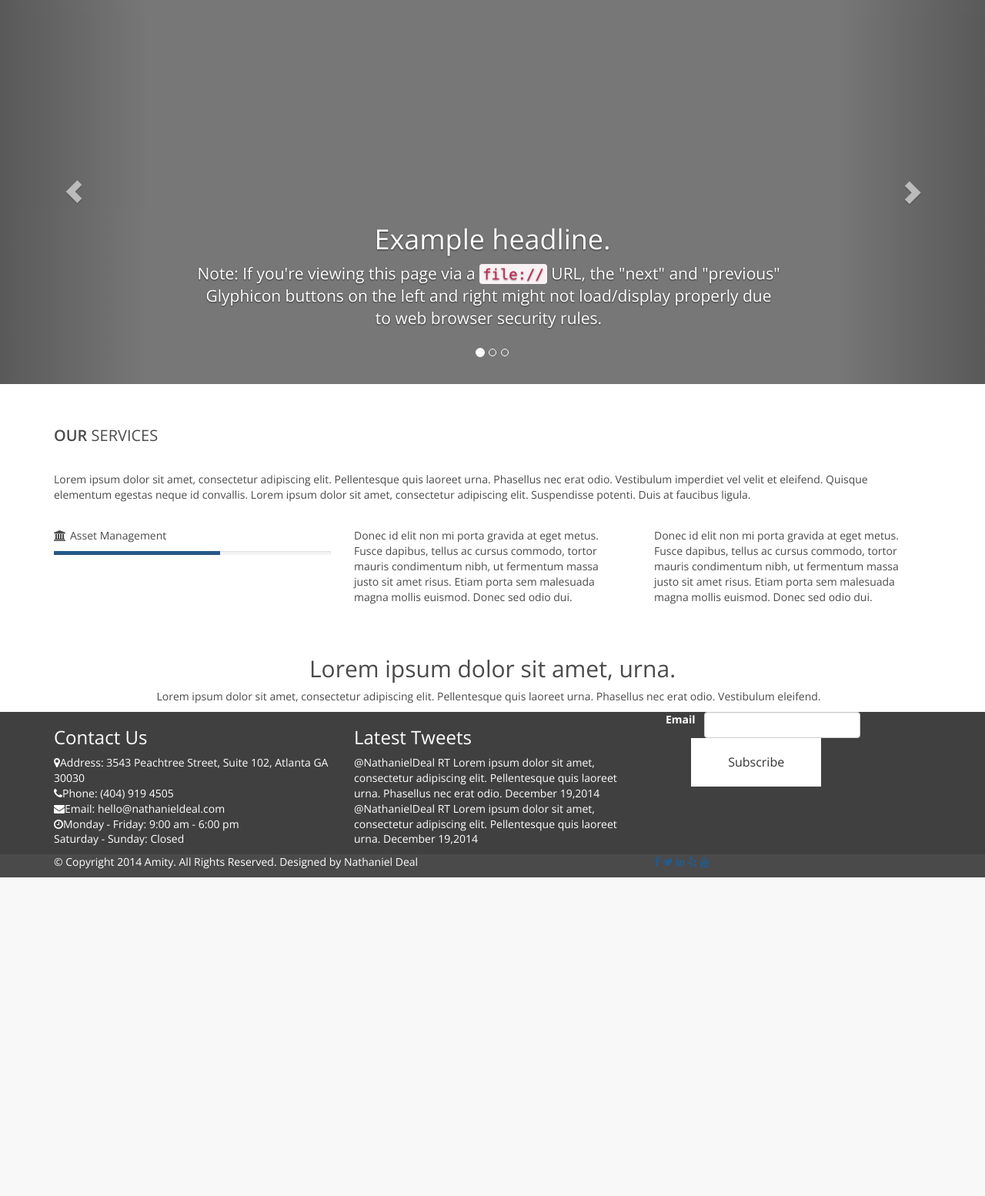
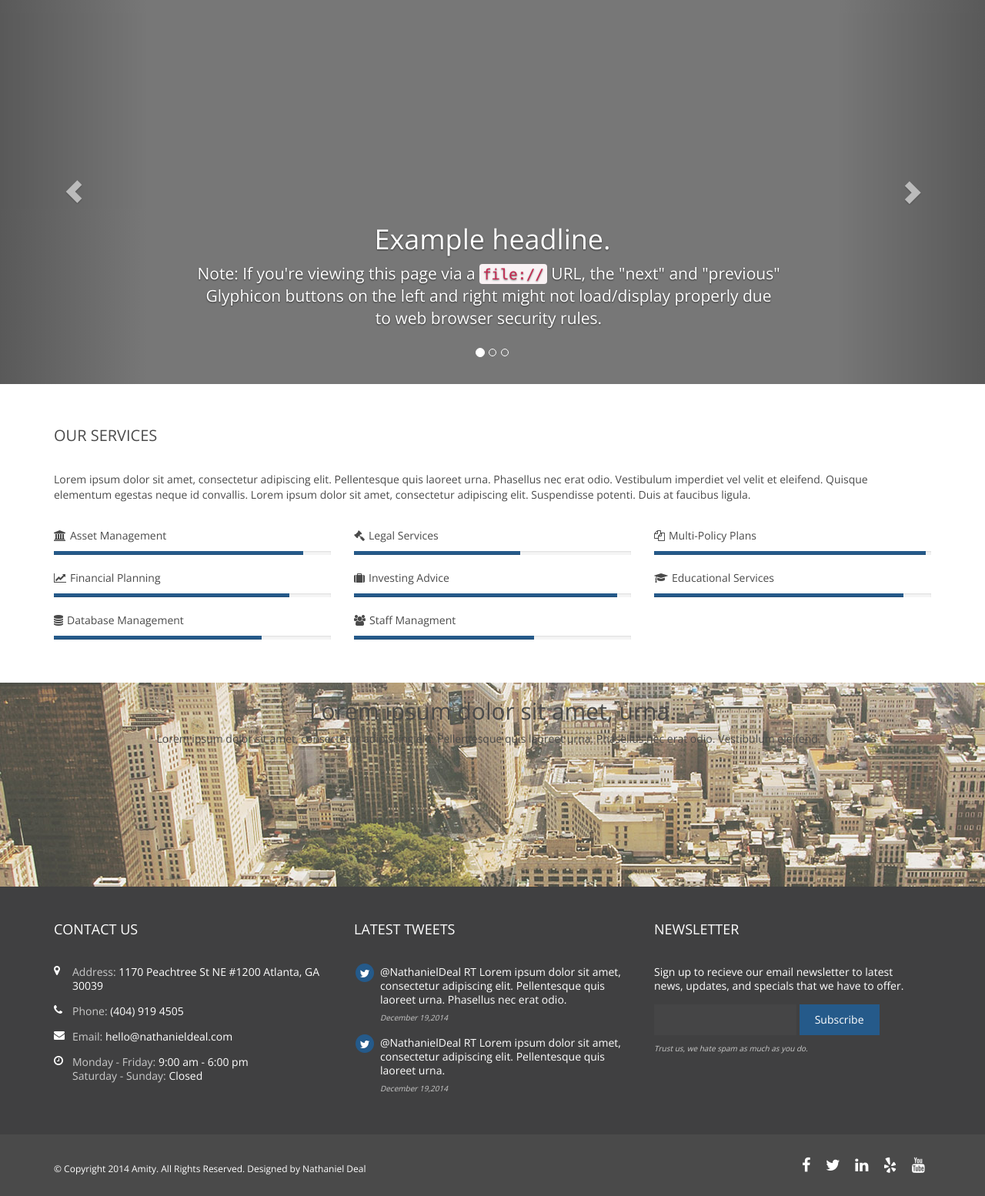
Before and after one commit to Kostjuchenko-AV/corporate-theme, a PHP site: page / in a window 1280 px wide. Shown: the part 1762-3316 px from the top of the page at 77% size. Before the commit the page ends 2902 px from the top, so only its background shows below. Run offline with PHP 8.4, Linux system fonts and the light colour scheme.

Commit message:
Updates to home page template

```diff
--- a/HTML/css/main.css
+++ b/HTML/css/main.css
@@ -29,12 +29,18 @@ h6 {
 }
 h3.title {
   font-size: 20px;
-  font-weight: 600;
   padding-bottom: 26px;
   text-transform: uppercase;
 }
 h3.title span {
-  font-weight: 400;
+  font-weight: 300;
+}
+h4.title {
+  padding-bottom: 26px;
+  text-transform: uppercase;
+}
+h4.title span {
+  font-weight: 300;
 }
 p {
   margin: 0 10px 10px 0;
@@ -55,6 +61,9 @@ a:hover {
 }
 .btn.btn-primary {
   background-color: #255a8a;
+}
+.btn b {
+  font-weight: 600;
 }
 /* HEADER STYLES
 -------------------------------------------------- */
@@ -331,6 +340,8 @@ header.shrink-header .navbar-wrapper .navbar-nav > li > a {
 /*  FEATURED STYLING
 -------------------------------------------------- */
 .featured {
+  height: 265px;
+  background-image: url(../img/city-overview.jpg);
   text-align: center;
 }
 /*  FOOTER STYLING
@@ -338,10 +349,109 @@ header.shrink-header .navbar-wrapper .navbar-nav > li > a {
 .footer-top {
   background-color: #404041;
   color: white;
+  padding: 36px 0;
+}
+.footer-top .contact-block li {
+  margin-bottom: 15px;
+  line-height: 18px;
+  position: relative;
+  padding-left: 24px;
+}
+.footer-top .contact-block li i {
+  display: inline-block;
+  width: 24px;
+  position: absolute;
+  top: 0;
+  left: 0;
+}
+.footer-top .contact-block li span {
+  color: #cacaca;
+}
+.footer-top .contact-block li a {
+  color: white;
+  -webkit-transition: all 0.1s ease-in-out 0s;
+          transition: all 0.1s ease-in-out 0s;
+}
+.footer-top .contact-block li a:hover {
+  color: #6fa7d9;
+}
+.footer-top .twitter-block li {
+  margin-bottom: 15px;
+  line-height: 18px;
+  position: relative;
+  padding-left: 34px;
+  padding-right: 10px;
+}
+.footer-top .twitter-block li .fa-stack {
+  position: absolute;
+  top: -3px;
+  left: 0;
+}
+.footer-top .twitter-block li .fa-circle {
+  color: #255a8a;
+}
+.footer-top .twitter-block li time {
+  color: #cacaca;
+  display: block;
+  font-size: 10px;
+  font-style: italic;
+  margin-top: 5px;
+}
+.footer-top .newsletter-block p {
+  margin-bottom: 15px;
+  line-height: 18px;
+}
+.footer-top .newsletter-block .control-label {
+  text-indent: -9999px;
+}
+.footer-top .newsletter-block input {
+  display: inline-block;
+  border-radius: 0;
+  background-color: #454546;
+  box-shadow: none;
+  border: none;
+  height: 40px;
+  color: white;
+  width: 185px;
+}
+.footer-top .newsletter-block button {
+  display: inline-block;
+  padding: 10px 20px;
+  background-color: #255a8a;
+  font-size: 14px;
+  color: white;
+  -webkit-transition: all 0.1s ease-in-out 0s;
+          transition: all 0.1s ease-in-out 0s;
+}
+.footer-top .newsletter-block button:hover {
+  color: #255a8a;
+  background-color: white;
+}
+.footer-top .newsletter-block small {
+  color: #cacaca;
+  display: block;
+  font-size: 10px;
+  font-style: italic;
+  margin-top: 10px;
 }
 .footer-bottom {
   background-color: #4a4a4a;
   color: white;
+  padding: 26px;
+}
+.footer-bottom p {
+  font-size: 12px;
+  margin: 10px 0 0;
+}
+.footer-bottom .follow a {
+  color: white;
+  font-size: 20px;
+  padding: 0 8px;
+  -webkit-transition: all 0.1s ease-in-out 0s;
+          transition: all 0.1s ease-in-out 0s;
+}
+.footer-bottom .follow a:hover {
+  color: #6fa7d9;
 }
 /* RESPONSIVE CSS
 -------------------------------------------------- */
--- a/HTML/css/main.less
+++ b/HTML/css/main.less
@@ -48,12 +48,20 @@ h1, h2, h3, h4, h5, h6 {
 
 h3.title {
 	font-size: 20px;
-	font-weight: 600;
 	padding-bottom: 26px;
 	text-transform: uppercase;
 
 	span {
-		font-weight: 400;
+		font-weight: 300;
+	}
+}
+
+h4.title {
+	padding-bottom: 26px;
+	text-transform: uppercase;
+
+	span {
+		font-weight: 300;
 	}
 }
 
@@ -77,9 +85,12 @@ a:hover {
 	padding: 20px 48px;
 	font-size: @font-size-medium;
 
-
 	&.btn-primary {
 		background-color: @brand-primary;
+	}
+
+	b {
+		font-weight: 600;
 	}
 }
 
@@ -422,6 +433,9 @@ header {
 /*  FEATURED STYLING
 -------------------------------------------------- */
 .featured {
+
+	height: 265px;
+	background-image: url(../img/city-overview.jpg);
 	text-align: center;
 
 }
@@ -432,11 +446,137 @@ header {
 .footer-top {
 	background-color: @gray-dark;
 	color: white;
+	padding: @section-padding;
+
+	.contact-block {
+
+		li {
+			margin-bottom: 15px;
+			line-height: 18px;
+			position: relative;
+			padding-left: 24px;
+
+			i {
+				display: inline-block;
+				width: 24px;
+				position: absolute;
+				top: 0;
+				left: 0;
+			}
+
+			span {
+				color: @gray-light;
+			}
+
+			a {
+				color: white;
+				transition: @tras-all-fast;
+			}
+
+			a:hover {
+				color: @brand-primary-light;
+			}
+		}
+	}
+
+	.twitter-block {
+
+		li {
+			margin-bottom: 15px;
+			line-height: 18px;
+			position: relative;
+			padding-left: 34px;
+			padding-right: 10px;
+
+			.fa-stack {
+				position: absolute;
+				top: -3px;
+				left: 0;
+			}
+
+			.fa-circle {
+				color: @brand-primary;
+			}
+
+			time {
+				color: @gray-light;
+				display: block;
+				font-size: 10px;
+				font-style: italic;
+				margin-top: 5px;
+			}
+		}
+	}
+
+	.newsletter-block {
+
+		p {
+			margin-bottom: 15px;
+			line-height: 18px;
+		}
+
+		.control-label {
+			text-indent: -9999px;
+		}
+
+		input {
+			display: inline-block;
+			border-radius: 0;
+			background-color: #454546;
+			box-shadow: none;
+			border: none;
+			height: 40px;
+			color: white;
+			width: 185px;
+		}
+
+		button {
+			display: inline-block;
+			padding: 10px 20px;
+			background-color: @brand-primary;
+			font-size: @font-size-base;
+			color: white;
+			transition: @tras-all-fast;
+
+			&:hover {
+				color: @brand-primary;
+				background-color: white;
+			}
+		}
+
+		small {
+			color: @gray-light;
+			display: block;
+			font-size: 10px;
+			font-style: italic;
+			margin-top: 10px;
+		}
+	}
+
 }
 
 .footer-bottom {
 	background-color: @gray;
 	color: white;
+	padding: 26px;
+
+	p {
+		font-size: @font-size-small;
+		margin: 10px 0 0;
+	}
+
+	.follow {
+		a {
+			color: white;
+			font-size: 20px;
+			padding: 0 8px;
+			transition: @tras-all-fast;
+		}
+
+		a:hover {
+			color: @brand-primary-light;
+		}
+	}
 }
 
 
--- a/HTML/index.html
+++ b/HTML/index.html
@@ -194,7 +194,7 @@
 	Phasellus nec erat odio. Vestibulum eleifend. </p>
 						</div>
 						<div class="col-sm-2">
-							<a class="btn btn-primary" href="#" role="button">Read More</a>
+							<a class="btn btn-primary" href="#" role="button"><b>Read</b> More</a>
 						</div>
 					</div>
 				</div>
@@ -230,10 +230,10 @@
 			<div class="mini-portfolio">
 				<div class="container">
 					<div class="row">
-						<div class="col-md-12 clearfix">
+						<div class="col-sm-12 clearfix">
 							<h3 class="pull-left title">Recent <span>Work</span></h3>
 							<span class="pull-right">
-								<h3><a href="#"><i class="fa fa-plus"></h3></i></a>
+								<h3 class="title"><a href="#"><i class="fa fa-plus"></h3></i></a>
 							</span>
 						</div>
 					</div>
@@ -305,7 +305,7 @@
 				<div class="container">
 
 					<div class="row">
-						<div class="col-md-12">
+						<div class="col-sm-12">
 							<h3 class="title">Our <span>Services</span></h3>
 							<p>Lorem ipsum dolor sit amet, consectetur adipiscing elit. Pellentesque quis laoreet urna. Phasellus nec erat odio. Vestibulum imperdiet vel velit et eleifend. Quisque elementum egestas neque id convallis. Lorem ipsum dolor sit amet, consectetur adipiscing elit. Suspendisse
 potenti. Duis at faucibus ligula.
@@ -313,26 +313,72 @@ potenti. Duis at faucibus ligula.
 						</div>
 					</div>
 					<div class="row line-graph">
-						<div class="col-md-4">
+						<div class="col-sm-4">
 							<div class="graph-item">
 								<span><i class="fa fa-bank"></i>Asset Management</span>
 								<div class="progress">
-									<div class="progress-bar" role="progressbar" aria-valuenow="60" aria-valuemin="0" aria-valuemax="100" style="width: 60%;">
-									<span class="sr-only">60% Complete</span>
+									<div class="progress-bar" role="progressbar" aria-valuemin="0" aria-valuemax="100" style="width: 90%;">
 									</div>
 								</div>
 							</div>
 
+							<div class="graph-item">
+								<span><i class="fa fa-line-chart"></i>Financial Planning</span>
+								<div class="progress">
+									<div class="progress-bar" role="progressbar" aria-valuemin="0" aria-valuemax="100" style="width: 85%;">
+									</div>
+								</div>
+							</div>
+
+							<div class="graph-item">
+								<span><i class="fa fa-database"></i>Database Management</span>
+								<div class="progress">
+									<div class="progress-bar" role="progressbar" aria-valuemin="0" aria-valuemax="100" style="width: 75%;">
+									</div>
+								</div>
+							</div>
 						</div>
-						<div class="col-md-4">
-							<p>
-								Donec id elit non mi porta gravida at eget metus. Fusce dapibus, tellus ac cursus commodo, tortor mauris condimentum nibh, ut fermentum massa justo sit amet risus. Etiam porta sem malesuada magna mollis euismod. Donec sed odio dui.
-							</p>
+						<div class="col-sm-4">
+							<div class="graph-item">
+								<span><i class="fa fa-legal"></i>Legal Services</span>
+								<div class="progress">
+									<div class="progress-bar" role="progressbar" aria-valuemin="0" aria-valuemax="100" style="width: 60%;">
+									</div>
+								</div>
+							</div>
+
+							<div class="graph-item">
+								<span><i class="fa fa-suitcase"></i>Investing Advice</span>
+								<div class="progress">
+									<div class="progress-bar" role="progressbar" aria-valuemin="0" aria-valuemax="100" style="width: 95%;">
+									</div>
+								</div>
+							</div>
+
+							<div class="graph-item">
+								<span><i class="fa fa-users"></i>Staff Managment</span>
+								<div class="progress">
+									<div class="progress-bar" role="progressbar" aria-valuemin="0" aria-valuemax="100" style="width: 65%;">
+									</div>
+								</div>
+							</div>
 						</div>
-						<div class="col-md-4">
-							<p>
-								Donec id elit non mi porta gravida at eget metus. Fusce dapibus, tellus ac cursus commodo, tortor mauris condimentum nibh, ut fermentum massa justo sit amet risus. Etiam porta sem malesuada magna mollis euismod. Donec sed odio dui.
-							</p>
+						<div class="col-sm-4">
+							<div class="graph-item">
+								<span><i class="fa fa-files-o"></i>Multi-Policy Plans</span>
+								<div class="progress">
+									<div class="progress-bar" role="progressbar" aria-valuemin="0" aria-valuemax="100" style="width: 98%;">
+									</div>
+								</div>
+							</div>
+
+							<div class="graph-item">
+								<span><i class="fa fa-graduation-cap"></i>Educational Services</span>
+								<div class="progress">
+									<div class="progress-bar" role="progressbar" aria-valuemin="0" aria-valuemax="100" style="width: 90%;">
+									</div>
+								</div>
+							</div>
 						</div>
 					</div>
 				</div>
@@ -343,7 +389,7 @@ potenti. Duis at faucibus ligula.
 			<div class="featured">
 				<div class="container">
 					<div class="row">
-						<div class="col-md-12">
+						<div class="col-sm-12">
 							<h2>Lorem ipsum dolor sit amet, urna. </h2>
 							<p>Lorem ipsum dolor sit amet, consectetur adipiscing elit. Pellentesque quis laoreet urna.
 	Phasellus nec erat odio. Vestibulum eleifend. </p>
@@ -358,44 +404,51 @@ potenti. Duis at faucibus ligula.
 				<div class="footer-top">
 					<div class="container">
 						<div class="row">
-							<div class="col-md-4">
-								 <h3>Contact Us</h3>
+							<div class="col-sm-4 contact-block">
+								 <h4 class="title">Contact <span>Us</span></h4>
 								 <ul class="list-unstyled">
-								 	<li><i class="fa fa-map-marker"></i>Address: 3543 Peachtree Street, Suite 102, Atlanta GA 30030</li>
-								 	<li><i class="fa fa-phone"></i>Phone: (404) 919 4505</li>
-								 	<li><i class="fa fa-envelope"></i>Email: hello@nathanieldeal.com</li>
-								 	<li><i class="fa fa-clock-o"></i>Monday - Friday: 9:00 am - 6:00 pm <br/>
-								 		Saturday - Sunday: Closed
+								 	<li>
+								 		<i class="fa fa-map-marker"></i><span>Address:</span> 1170 Peachtree St NE #1200 Atlanta, GA 30039
+								 	</li>
+								 	<li><i class="fa fa-phone"></i><span>Phone:</span> (404) 919 4505</li>
+								 	<li><i class="fa fa-envelope"></i><span>Email:</span> <a href="mailto:hello@nathanieldeal.com">hello@nathanieldeal.com</a></li>
+								 	<li><i class="fa fa-clock-o"></i><span>Monday - Friday:</span> 9:00 am - 6:00 pm <br/>
+								 		<span>Saturday - Sunday:</span> Closed
 								 	</li>
 								 </ul>
 							</div>
-							<div class="col-md-4">
-								<h3>Latest Tweets</h3>
+							<div class="col-sm-4 twitter-block">
+								<h4 class="title">Latest <span>Tweets</span></h4>
 								<ul class="list-unstyled">
 									<li>
+										<span class="fa-stack">
+											<i class="fa fa-circle fa-stack-2x"></i>
+											<i class="fa fa-twitter fa-stack-1x"></i>
+										</span>
 										@NathanielDeal RT Lorem ipsum dolor sit amet, consectetur adipiscing elit. Pellentesque quis laoreet urna. Phasellus nec erat odio.
 										<time>December 19,2014</time>
 									</li>
 									<li>
+										<span class="fa-stack">
+											<i class="fa fa-circle fa-stack-2x"></i>
+											<i class="fa fa-twitter fa-stack-1x"></i>
+										</span>
 										@NathanielDeal RT Lorem ipsum dolor sit amet, consectetur adipiscing elit. Pellentesque quis laoreet urna.
 										<time>December 19,2014</time>
 									</li>
 								</ul>
 							</div>
-							<div class="col-md-4">
-								<form class="form-inline" role="form">
+							<div class="col-sm-4 newsletter-block">
+								<h4 class="title">Newsletter</h4>
+								<p>Sign up to recieve our email newsletter to latest news, updates, and specials that we have to offer.</p>
+								<form class="form-inline clearfix" role="form">
 									<div class="form-group">
-										 <label for="inputEmail3" class="col-sm-2 control-label">Email</label>
-										<div class="col-sm-10">
-											<input type="email" class="form-control" id="inputEmail3" />
-										</div>
-									</div>
-									<div class="form-group">
-										<div class="col-sm-offset-2 col-sm-10">
-											 <button type="submit" class="btn btn-default">Subscribe</button>
-										</div>
+										<label for="newsletter-email" class="control-label">Email</label>
+										<input type="email" class="form-control pull-left" id="newsletter-email" />
+										<button type="submit" class="btn btn-default">Subscribe</button>
 									</div>
 								</form>
+								<small>Trust us, we hate spam as much as you do.</small>
 							</div>
 						</div>
 					</div>
@@ -403,11 +456,11 @@ potenti. Duis at faucibus ligula.
 				<div class="footer-bottom">
 					<div class="container">
 						<div class="row">
-							<div class="col-md-8">
+							<div class="col-sm-8">
 								 <p>&copy; Copyright 2014 Amity. All Rights Reserved. Designed by Nathaniel Deal</p>
 							</div>
-							<div class="col-md-4">
-								<div class="follow">
+							<div class="col-sm-4">
+								<div class="follow pull-right">
 									<a href="#"><i class="fa fa-facebook"></i></a>
 									<a href="#"><i class="fa fa-twitter"></i></a>
 									<a href="#"><i class="fa fa-linkedin"></i></a>
```
Also changed, not shown: HTML/img/city-overview.jpg (added), HTML/img/main-slider-1.jpg (added).
